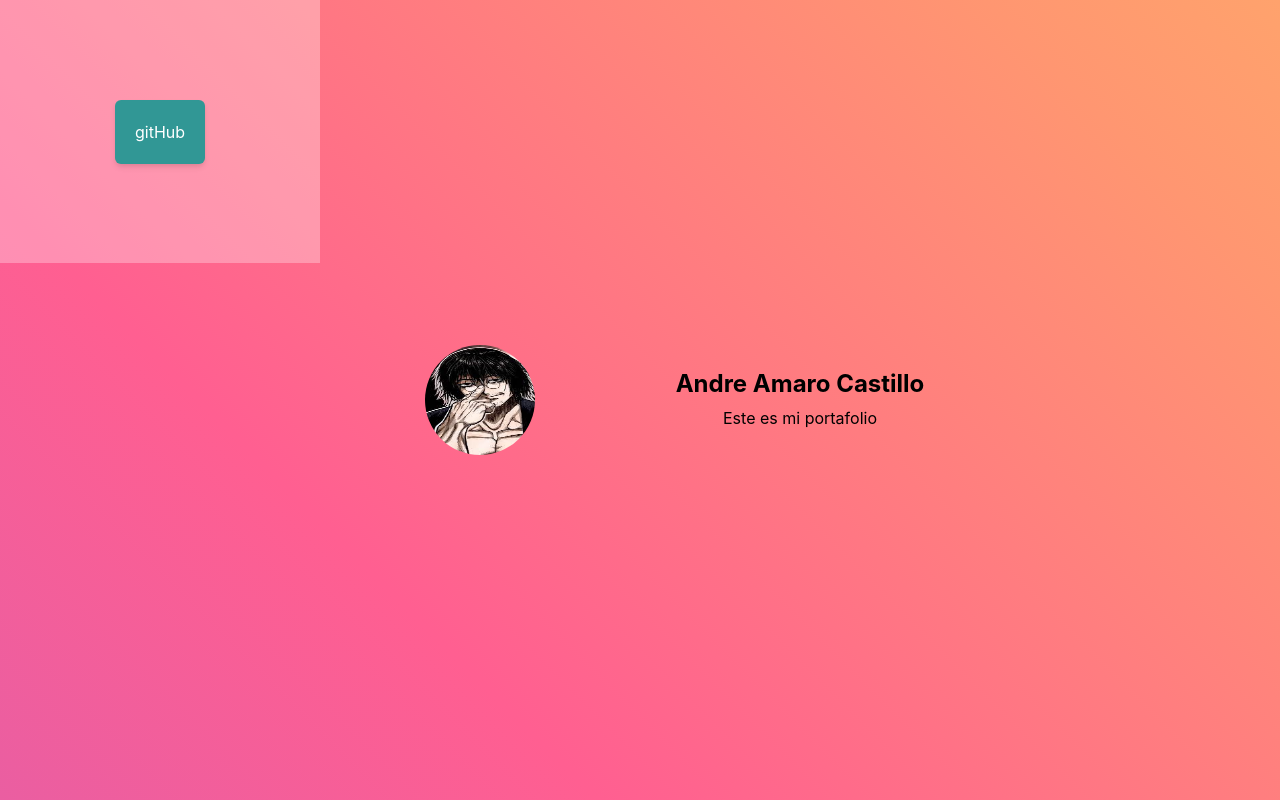
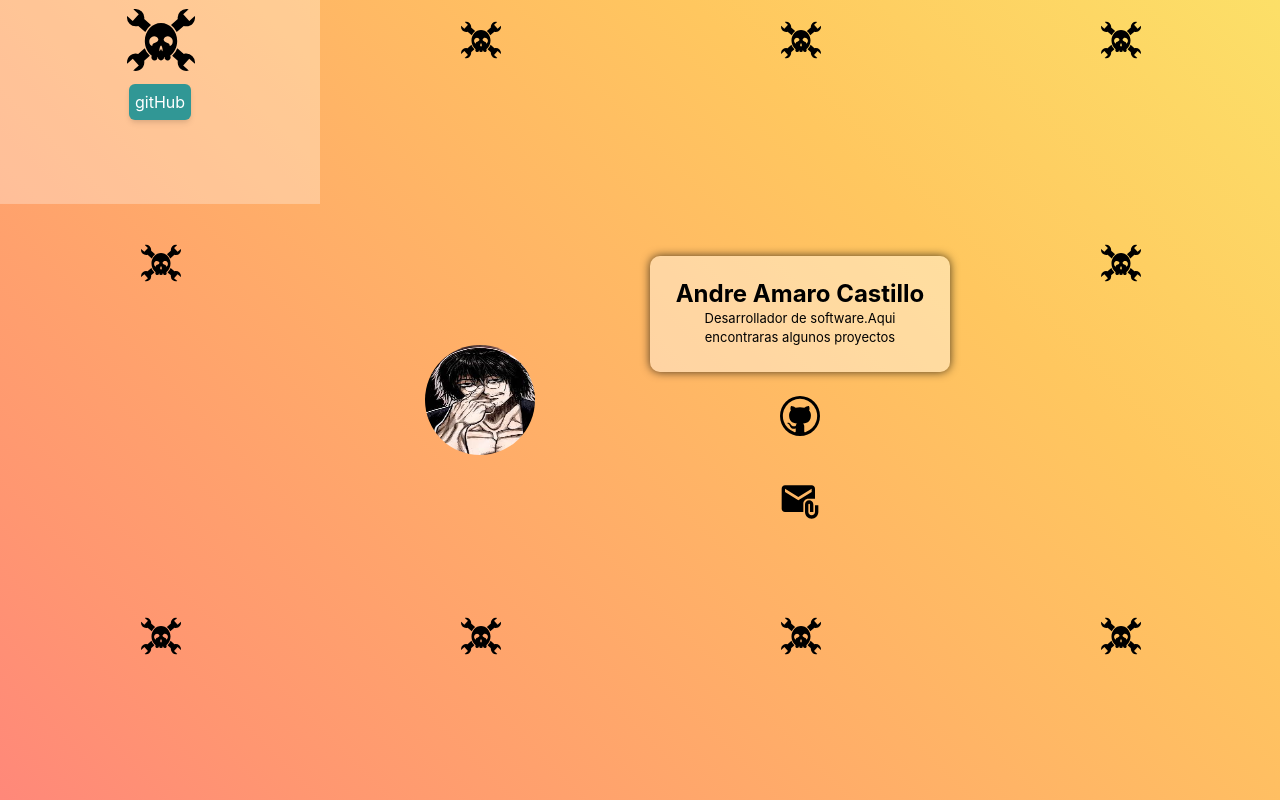
Before and after one commit to Andres29AC/CoderLionWebsite, a Next.js app: page / in a window 1280 px wide. Built offline with nearby package versions, Linux system fonts and the light colour scheme.

Commit message:
Implementacion de icons y efectos

```diff
--- a/components/project.tsx
+++ b/components/project.tsx
@@ -1,6 +1,11 @@
-import { Link,Grid,Box ,SlideFade} from "@chakra-ui/react";
-import {useEffect, useRef, useState} from 'react';
-export default function Project({text,link,...props}){
+import { Link, Grid, Box, SlideFade } from "@chakra-ui/react";
+import { useEffect, useRef, useState } from 'react';
+import { Icon } from "@chakra-ui/react";
+import { FaGithub } from "react-icons/fa";
+import { SiHackaday } from "react-icons/si";
+//import { GiLion } from "react-icons/gi";
+//import {FaLaptopCode} from "react-icons/fa";
+export default function Project({ text, link, ...props }) {
   const [isOpen, setIsOpen] = useState(false);
   const ref = useRef(null);
   //ANCHOR Esta funcion se ejecutara cuando el componente se
@@ -8,30 +13,56 @@ export default function Project({text,link,...props}){
   useEffect(() => {
     ref.current.addEventListener('mouseover', () => setIsOpen(true));
     ref.current.addEventListener('mouseleave', () => setIsOpen(false));
-  },[]);
+  }, []);
+
+  const rotateStyle = {
+    transition: 'transform 0.2s',
+    transform: isOpen ? 'rotate(360deg) scale(1.7)' : 'rotate(0deg)',
+  };
+
   return (
-    <Link w="full"
+    <Link
+      w="full"
       h="full"
       minH="100px"
       href={link}
       target="_blank"
-          style={{textDecoration:'none'}}
+      style={{ textDecoration: 'none' }}
+      ref={ref}
+      position="relative"
+      top={"50%"}
+      left={"50%"}
+      transform="translateX(-50%) translateY(-50%)"
+      _hover={{ background: "rgba(255,255,255,0.3)" }}
     >
+      <Icon
+        zIndex={-1}
+        color={"black"}
+        position="absolute"
+        boxSize="40px"
+        top={"10%"}
+        left={"44%"}
+        as={SiHackaday}
+        style={rotateStyle}
+      />
       <Grid
+        templateColumns="1fr"
+        templateRows="1fr"
         placeItems={"center"}
         {...props}
-    ref={ref}
         w="full"
         h="full"
         minH="100px"
-      _hover={{background:"rgba(255,255,255,0.3)"}}>
+      >
         <SlideFade in={isOpen} offsetY='20px'>
           <Box
-          p='20px'
+            p='6px'
             color='white'
             bg='teal.500'
             rounded='md'
             shadow='md'
+            _hover={{ bg: 'teal.600'}}
+            _focus={{ bg: 'teal.600'}}
           >
             {text}
           </Box>
--- a/package.json
+++ b/package.json
@@ -18,11 +18,13 @@
     "framer-motion": "^9.0.3",
     "next": "13.1.6",
     "react": "18.2.0",
-    "react-dom": "18.2.0"
+    "react-dom": "18.2.0",
+    "react-icons": "^4.7.1"
   },
   "devDependencies": {
     "@types/node": "^18.13.0",
     "@types/react": "^18.0.28",
+    "jest": "^29.4.3",
     "typescript": "^4.9.5"
   }
 }
--- a/pages/index.tsx
+++ b/pages/index.tsx
@@ -1,10 +1,12 @@
 import Project from "@/components/project";
 import { Grid, Heading, VStack, Image, Text } from "@chakra-ui/react";
 import styles from '../styles/index.module.css';
+import {Icon} from "@chakra-ui/react";
+import { VscGithub } from "react-icons/vsc";
+import { MdAttachEmail } from "react-icons/md";
 export default function Home() {
   return(
     <Grid
-    className={styles.overlapGrid}
     placeItems="center"
     //NOTE: Este pading se activara cuando estemos
     //NOTE: por columnas
@@ -26,8 +28,20 @@ export default function Home() {
         gridArea="i"
       />
       <VStack gridArea="t">
-        <Heading fontSize={"2xl"}>Andre Amaro Castillo</Heading>
-        <Text>Este es mi portafolio</Text>
+        <div className={styles.card}>
+        <Heading fontSize={"2xl"} textAlign="center">Andre Amaro Castillo</Heading>
+        <Text fontSize={"small"} textAlign="center">Desarrollador de software.Aqui encontraras algunos proyectos</Text>
+        </div>
+        <div className={styles.icons}>
+        <a href="https://github.com/Andres29AC" target={"_blank"}  >
+          <Icon  as={VscGithub} boxSize="40px" color="black"/>
+        </a>
+        </div>
+        <div className={styles.icons} >
+        <a href="mailto:lionAS_45@hotmail.com" target="_blank">
+          <Icon  as={MdAttachEmail}  boxSize="40px" color="black"/>
+        </a>
+        </div>
       </VStack>
       <Project text="gitHub"  link="https://www.google.com/"gridArea="p1"/>
       <Project text="proyecto 2" link="https://www.google.com/"gridArea="p2"/>
--- a/styles/index.module.css
+++ b/styles/index.module.css
@@ -1,29 +1,15 @@
-
-.overlapGrid{
-    --gradient: linear-gradient(
-      45deg,
-      #845ec2,
-      #d65db1,
-      #ff5f91,
-      #ff9671,
-      #ffc75f,
-      #f9f871
-
-    );
-   /* background="radial-gradient(circle, rgba(144,63,251,1) 0%, rgba(70,233,252,1) 100%);" */
-   /* animation="bg-animation 20s infinite alternate;" */
-    background:#ddd;
-    background-image: var(--gradient);
-    background-size: 400%;
-    animation: bg-animation 20s infinite alternate;
+.icons{
+    display: grid;
+    place-content: center;
+    margin-top: 1rem;
+    margin-bottom: 1rem;
 }
-
-
-@keyframes bg-animation {
-  0% {
-    background-position: left;
-  }
-  100% {
-    background-position: right;
-  }
+.card{
+    background-color: rgb(255, 255, 255,0.4);
+    width: 300px;
+    padding: 1.5rem;
+    border-radius: 10px;
+    position: relative;
+    box-sizing: border-box;
+    box-shadow: 0 0 10px rgba(0,0,0,0.7);
 }
--- a/styles/theme.tsx
+++ b/styles/theme.tsx
@@ -11,10 +11,8 @@ const theme = extendTheme({
         background: '#ddd',
         '--gradient': 'linear-gradient(45deg, #845ec2, #d65db1, #ff5f91, #ff9671, #ffc75f, #f9f871)',
         backgroundImage: 'var(--gradient)',
-        // backgroundSize: '400%',
-        animation: 'bg-animation 20s infinite alternate',
-      },
-    }),
+        backgroundSize: '400%',
+        animation: 'bg-animation 10s infinite alternate',
       },
       animations: {
         '@keyframes bg-animation': {
@@ -26,6 +24,9 @@ const theme = extendTheme({
           },
         },
       },
+    }),
+  },
+
 });
 
 export default theme;
```
Also changed, not shown: 1 other file (tests, documents, lock files or other folders). Lines whose indentation alone changed are shown as unchanged.
